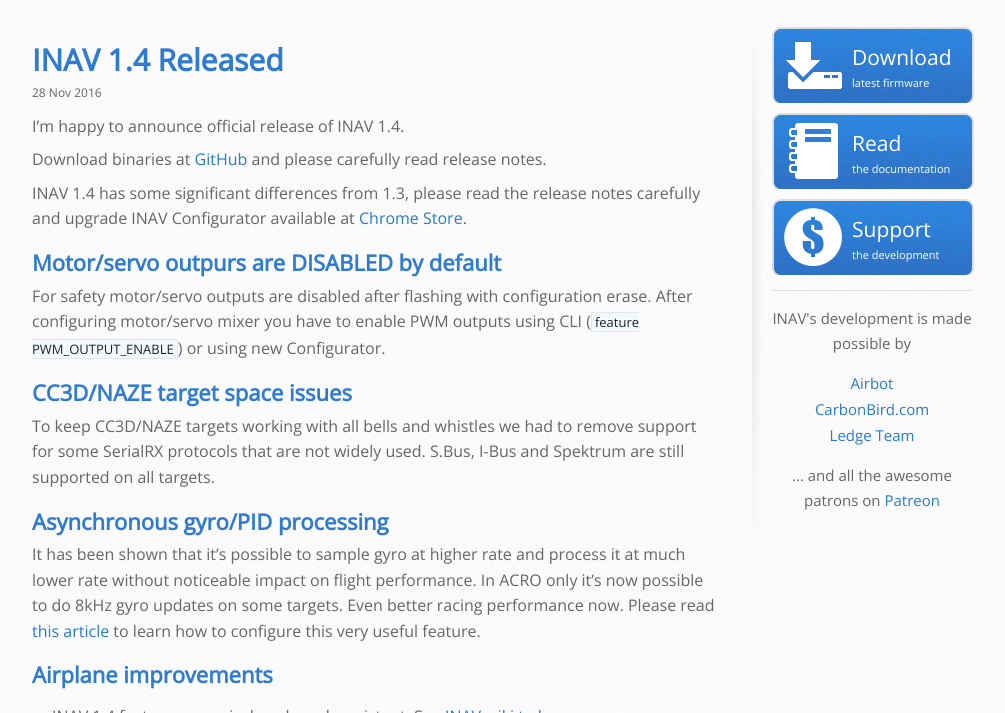
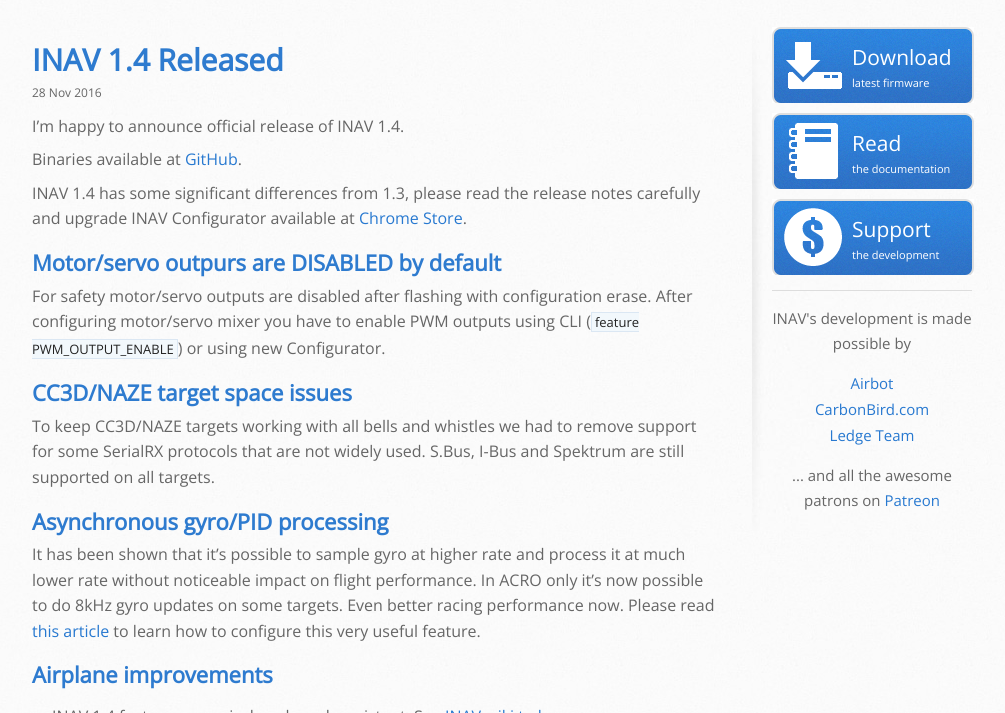
Before and after one commit to iNavFlight/iNavFlight.github.io, a Jekyll site: the page built from _posts/2016-11-28-inav-1_4-released.markdown, in a window 1280 px wide and 900 px high, cut to the strip 187-900 px from the top of the window. Shown: the whole strip, without its empty margins (138-1143 px from the left). Built offline with Jekyll 4.4.1, drawn with Linux system fonts in a browser that asks for light colours.

Commit message:
1.4 release news update

```diff
--- a/_posts/2016-11-28-inav-1_4-released.markdown
+++ b/_posts/2016-11-28-inav-1_4-released.markdown
@@ -7,11 +7,11 @@
 
 I'm happy to announce official release of INAV 1.4.
 
-Download binaries at [GitHub](https://github.com/iNavFlight/inav/releases/tag/1.4) and please carefully read release notes.
+Binaries available at [GitHub](https://github.com/iNavFlight/inav/releases/tag/1.4).
+
+INAV 1.4 has some significant differences from 1.3, please read the release notes carefully and upgrade INAV Configurator available at [Chrome Store](https://chrome.google.com/webstore/detail/inav-configurator/fmaidjmgkdkpafmbnmigkpdnpdhopgel).
 
 <!--more-->
-
-INAV 1.4 has some significant differences from 1.3, please read the release notes carefully and upgrade INAV Configurator available at [Chrome Store](https://chrome.google.com/webstore/detail/inav-configurator/fmaidjmgkdkpafmbnmigkpdnpdhopgel).
 
 ## Motor/servo outpurs are DISABLED by default
 For safety motor/servo outputs are disabled after flashing with configuration erase. After configuring motor/servo mixer you have to enable PWM outputs using CLI (`feature PWM_OUTPUT_ENABLE`) or using new Configurator.
```
